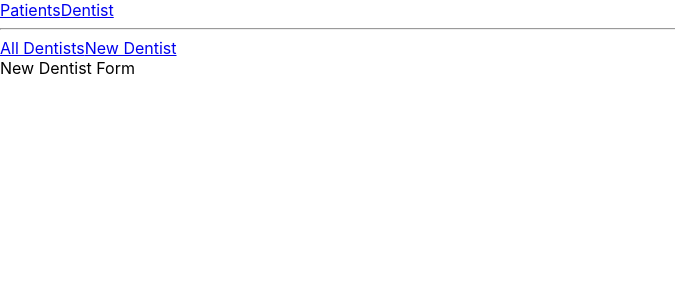
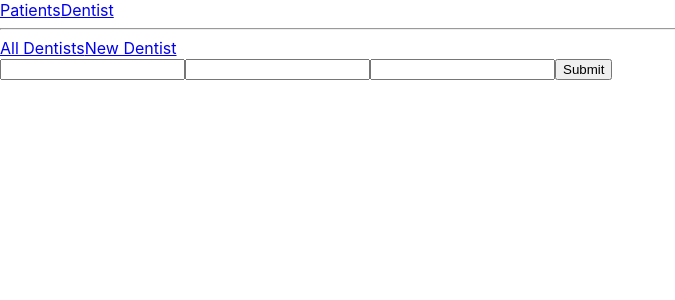
Before and after one commit to abigail221b/dental_clinic, a React (Create React App) app in the folder dentalclinic_frontend/: page /dentist/new in a window 1280 px wide. Shown: the top 300 px of the page, without its empty margins (0-675 px from the left). Built offline with nearby package versions, Linux system fonts and the light colour scheme.

Commit message:
Create NewDentistForm page

```diff
--- a/dentalclinic_frontend/src/Dentists/NewDentistForm.js
+++ b/dentalclinic_frontend/src/Dentists/NewDentistForm.js
@@ -1,5 +1,29 @@
+import { useState } from "react";
+
 const NewDentistForm = () => {
-    return "New Dentist Form";
+
+    const [dentist, setDentist] = useState({});
+
+    const handleSubmit = (e) => {
+        e.preventDefault();
+
+        fetch("http://localhost:8080/dentist", {
+            method: "POST",
+            headers: {
+                "Content-Type": "application/json"
+            },
+            body: JSON.stringify(dentist)
+        });
+    }
+
+    return (
+        <form>
+            <input type="text" onChange={(e) => setDentist(dentist => { return {...dentist, firstName: e.target.value }})} />
+            <input type="text" onChange={(e) => setDentist(dentist => {return {...dentist, lastName: e.target.value }})}/>
+            <input type="text" onChange={(e) => setDentist(dentist => {return {...dentist, phoneNumber: e.target.value }})}/>
+            <button onClick={ (e) => handleSubmit(e) }>Submit</button>
+        </form>
+    );
 }
 
 export default NewDentistForm;
```
